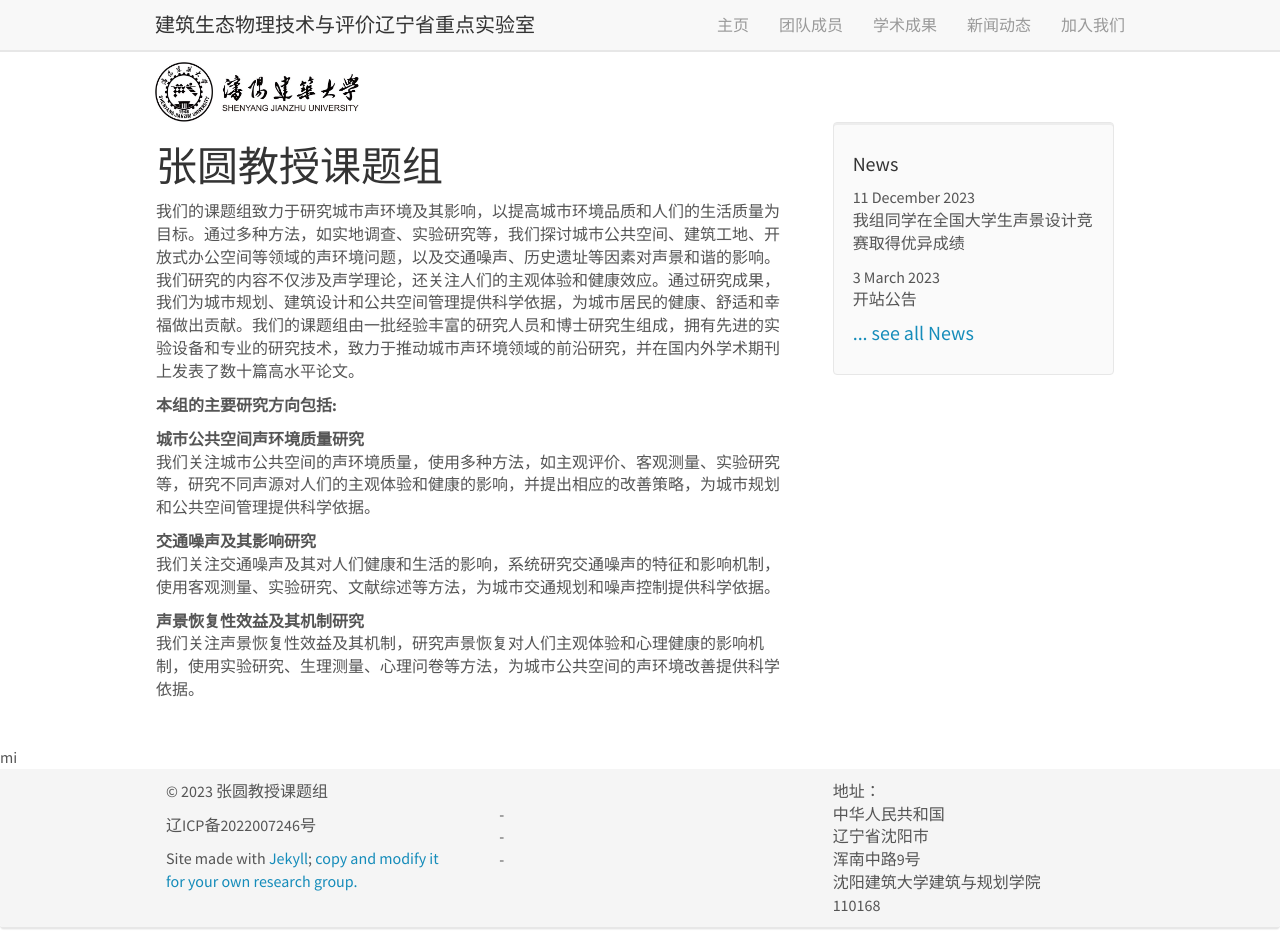
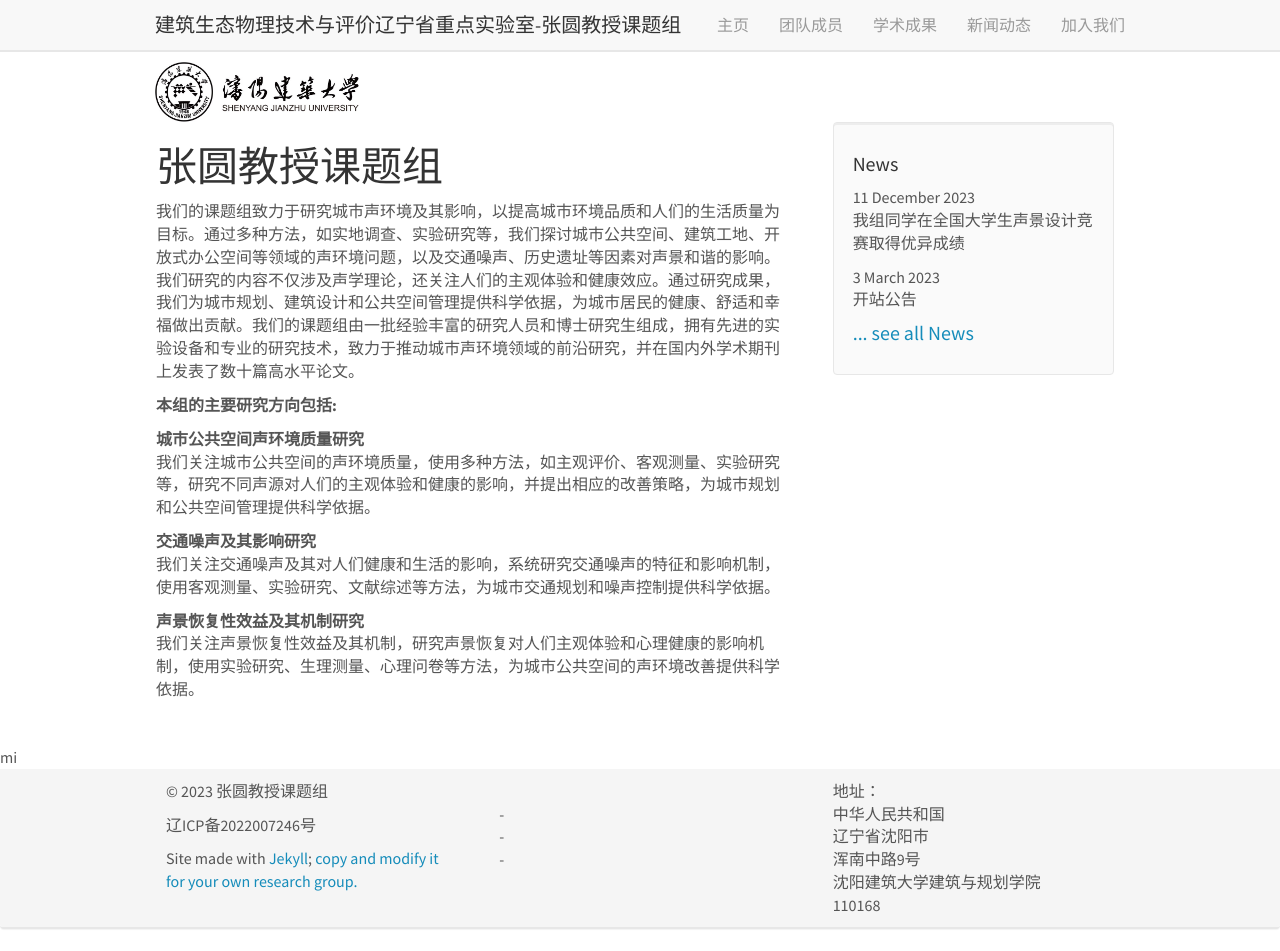
Before and after one commit to BZM2000/BZM2000.github.iottt, a Jekyll site: the page built from _pages/home.md, in a window 1280 px wide and 951 px high. Built offline with Jekyll 4.4.1, drawn with Linux system fonts in a browser that asks for light colours; nearby versions of some CDN libraries.

Commit message:
Update header.html

```diff
--- a/_includes/header.html
+++ b/_includes/header.html
@@ -7,7 +7,7 @@
 		<span class="icon-bar"></span>
 		<span class="icon-bar"></span>
 	  </button>
-        <a class="navbar-brand" href="{{ site.url }}{{ site.baseurl }}/">建筑生态物理技术与评价辽宁省重点实验室</a>
+        <a class="navbar-brand" href="{{ site.url }}{{ site.baseurl }}/">建筑生态物理技术与评价辽宁省重点实验室-张圆教授课题组</a>
     </div>
 	<div class="collapse navbar-collapse" id="navbar-collapse-1">
 	  <ul class="nav navbar-nav navbar-right">
```
